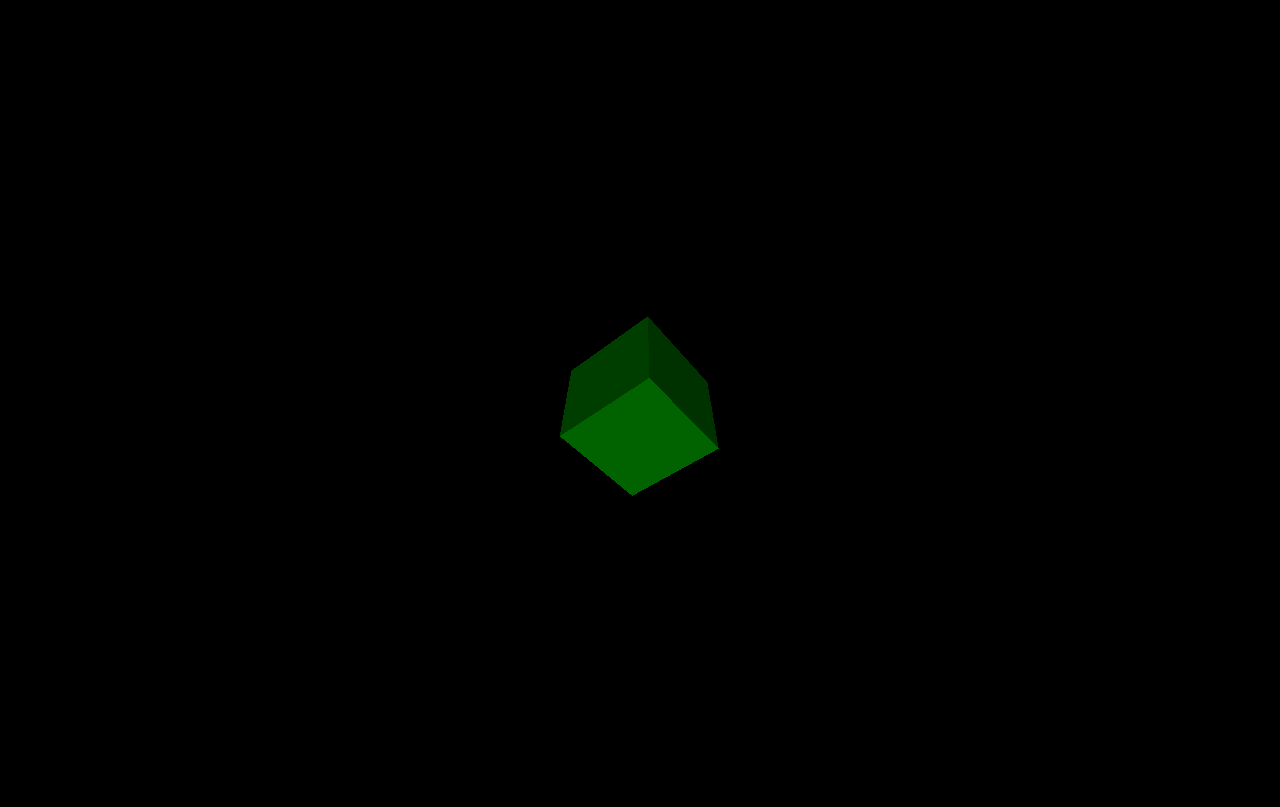
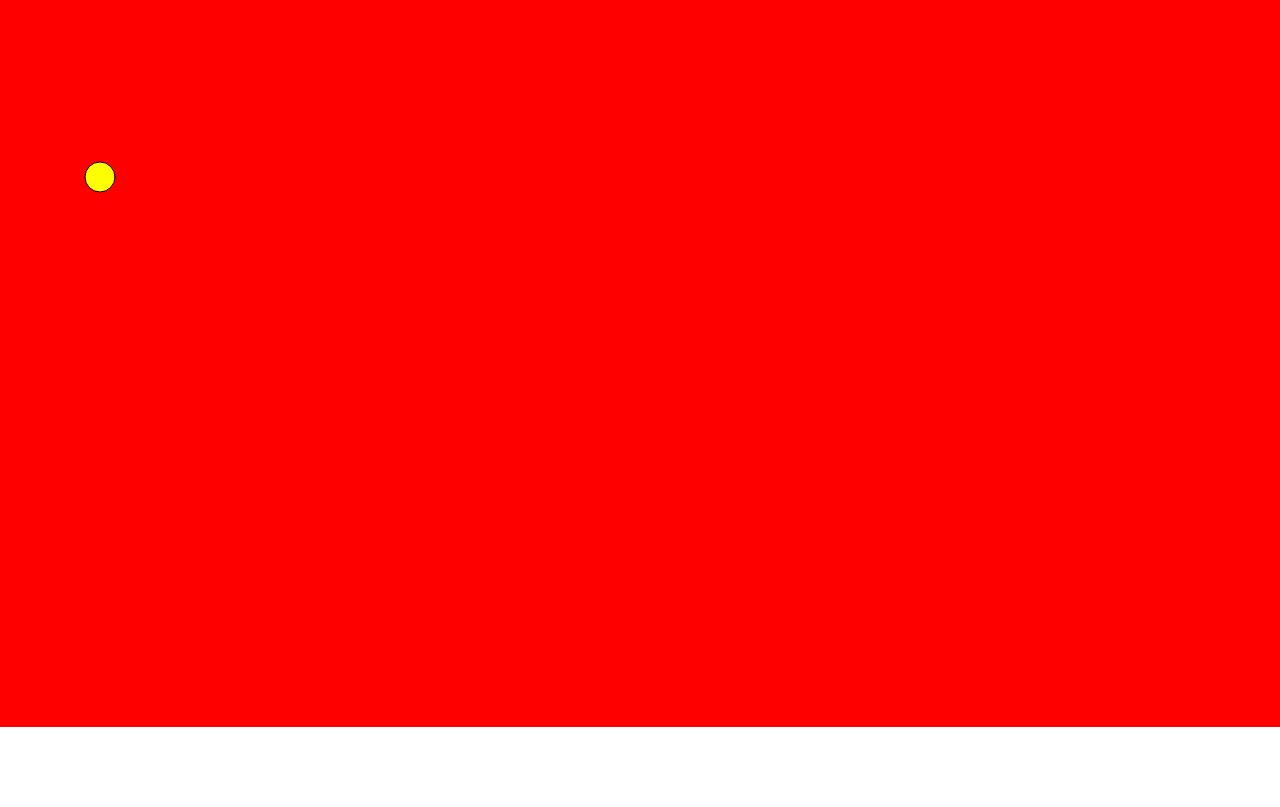
Before and after one commit to Matoseb/my-first-vite-app, a website built with Vite: page index.html in a window 1280 px wide. Shown: the part 73-880 px from the top of the page. After the commit the page ends 804 px from the top, so only its background shows below. Built offline with nearby package versions, Linux system fonts and the light colour scheme.

Commit message:
Add p5 balls class

```diff
--- /dev/null
+++ b/Ball.js
@@ -0,0 +1,24 @@
+export default class Ball {
+    constructor(options) {
+
+        const defaults = {
+            x: 0,
+            y: 0,
+            diameter: 100,
+            color: 255,
+        }
+
+        Object.assign(this, defaults, options)
+    }
+
+    update() {
+        push()
+
+        fill(this.color)
+        ellipse(this.x, this.y, this.diameter)
+
+        pop()
+    }
+}
+
+// export const test = "dafjlh"
--- a/index.html
+++ b/index.html
@@ -8,8 +8,6 @@
     <script type="module" src="/main.js"></script>
   </head>
   <body>
-    <div>
-      <h1>hello test build</h1>
-    </div>
+
   </body>
 </html>
--- a/main.js
+++ b/main.js
@@ -1,32 +1,23 @@
 import 'normalize.css'
-import './style.scss'
+import 'p5'
+import Ball from './Ball.js'
 
-import * as THREE from 'three'
+let ballInstances = []
 
-var SW = window.innerWidth, SH = window.innerHeight;
-var scene = new THREE.Scene();
+window.setup = () => {
 
-var camera = new THREE.PerspectiveCamera(75, SW / SH, 0.1, 1000);// fov, aspect, near/far clip planes
-var renderer = new THREE.WebGLRenderer();
+  createCanvas(windowWidth, windowHeight)
 
-renderer.setSize(SW, SH);
-document.body.appendChild(renderer.domElement);
-
-var geometry = new THREE.BoxGeometry(1,1, 1);
-var material = new THREE.MeshLambertMaterial( { color : 0x00ff00 });
-var cube = new THREE.Mesh( geometry, material );
-scene.add( cube );
-camera.position.z = 5;
-
-var directionalLight = new THREE.DirectionalLight(0xffffff, 0.5);
-directionalLight.position.set(0, 0, 5);
-scene.add(directionalLight);
-
-function render(){
-	renderer.render(scene, camera);
-  requestAnimationFrame(render);
-  cube.rotation.x += 0.005;
-  cube.rotation.y += 0.005;
+  ballInstances.push(new Ball({
+    color: 'yellow'
+  }))
+  ballInstances.push(new Ball({ x: 100, y: 250, diameter: 30, color: 'yellow' }))
 }
 
-render();
+window.draw = () => {
+  background('red')
+
+  ballInstances.forEach((b, i) => {
+    b.update()
+  })
+}
--- a/package.json
+++ b/package.json
@@ -14,6 +14,7 @@
   },
   "dependencies": {
     "normalize.css": "^8.0.1",
+    "p5": "^1.6.0",
     "three": "^0.150.0"
   }
 }
```
Also changed, not shown: App.js (added), 1 other file.
